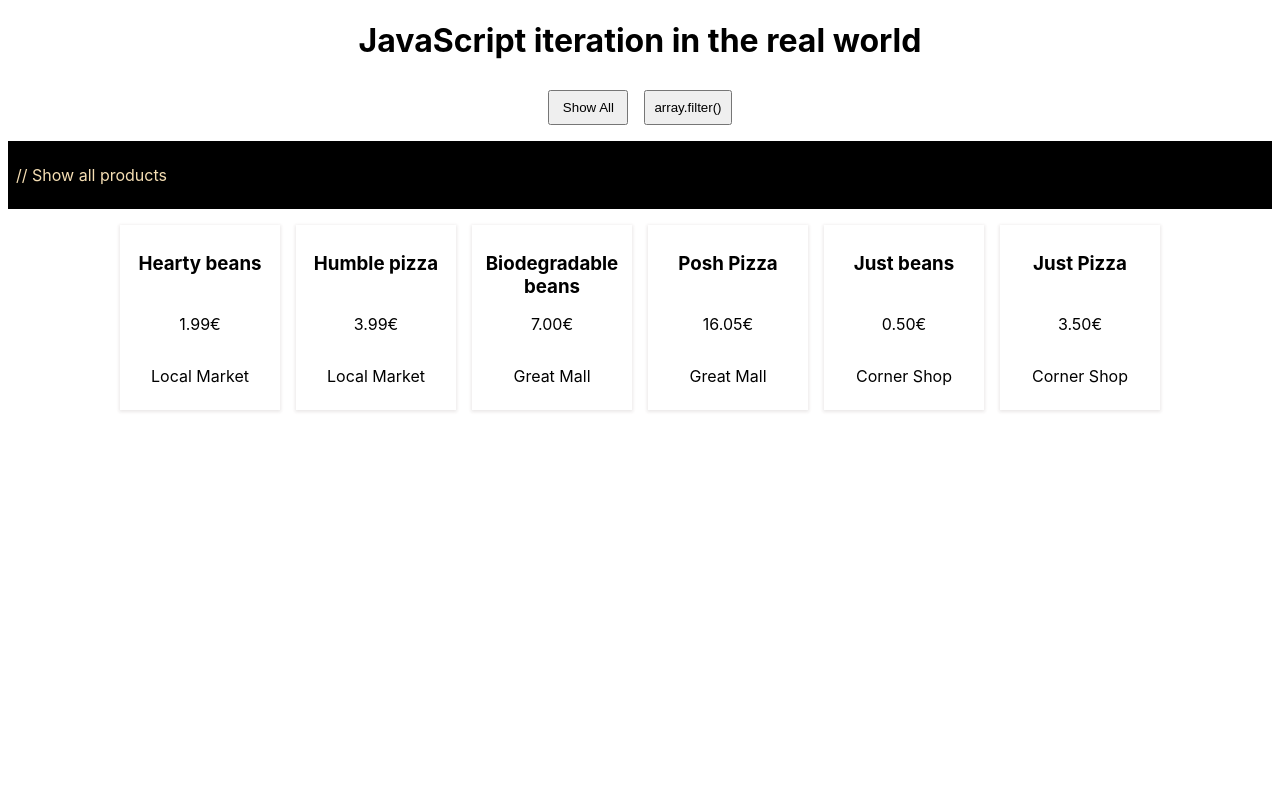
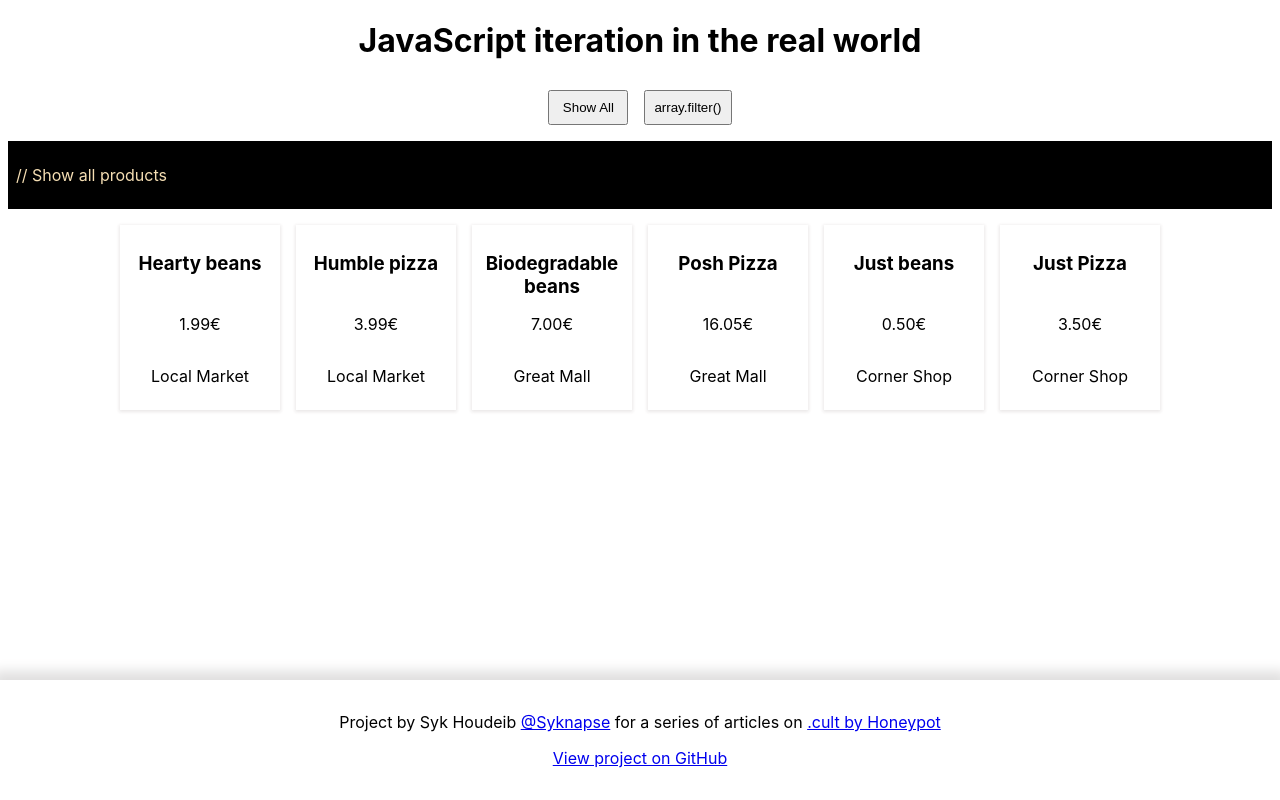
Before and after one commit to Syknapse/iteration_in_the_real_world, a React (Create React App) app: page / in a window 1280 px wide. Built offline with nearby package versions, Linux system fonts and the light colour scheme.

Commit message:
Create a footer. Add link to github line

```diff
--- a/src/App.css
+++ b/src/App.css
@@ -1,3 +1,13 @@
 .App {
   text-align: center;
 }
+
+footer {
+  position: fixed;
+  bottom: 0;
+  left: 0;
+  right: 0;
+  padding: 16px;
+  background: white;
+  box-shadow: 0px -2px 12px 7px #e0dfdf;
+}
--- a/src/App.js
+++ b/src/App.js
@@ -9,6 +9,21 @@ function App() {
         <h1>JavaScript iteration in the real world</h1>
       </header>
       <ProductList products={products} />
+      <footer>
+        <p>
+          Project by Syk Houdeib{" "}
+          <a href="https://twitter.com/Syknapse">@Syknapse</a> for a series of
+          articles on{" "}
+          <a href="https://cult.honeypot.io/contributors/syk-houdeib">
+            .cult by Honeypot
+          </a>
+        </p>
+        <p>
+          <a href="https://github.com/Syknapse/iteration_in_the_real_world">
+            View project on GitHub
+          </a>
+        </p>
+      </footer>
     </div>
   );
 }
--- a/src/components/ProductList/ProductList.jsx
+++ b/src/components/ProductList/ProductList.jsx
@@ -20,7 +20,7 @@ const ProductList = ({ products }) => {
   };
 
   return (
-    <div className="root">
+    <div className="product-list">
       <div className="buttons-container">
         <button onClick={() => handleDisplayAll()}>Show All</button>
         <button onClick={() => handleFilter()}>array.filter()</button>
--- a/src/components/ProductList/codeSnippets.js
+++ b/src/components/ProductList/codeSnippets.js
@@ -9,9 +9,8 @@ const codeSnippets = {
     description: "// Show only products from the Great Mall",
     href: {
       github:
-        "https://github.com/Syknapse/iteration_in_the_real_world/blob/main/src/App.js#L7",
-      article:
-        "https://github.com/Syknapse/iteration_in_the_real_world/blob/main/src/App.js#L7",
+        "https://github.com/Syknapse/iteration_in_the_real_world/blob/main/src/components/ProductList/ProductList.jsx#L16",
+      article: "https://cult.honeypot.io/contributors/syk-houdeib",
     },
   },
 };
--- a/src/components/ProductList/productList.css
+++ b/src/components/ProductList/productList.css
@@ -1,3 +1,14 @@
+.product-list {
+  display: flex;
+  flex-direction: column;
+}
+
+.product-list:after {
+  content: "";
+  height: 30vh;
+  width: 100%;
+}
+
 .buttons-container button {
   padding: 8px;
   min-width: 80px;
```
